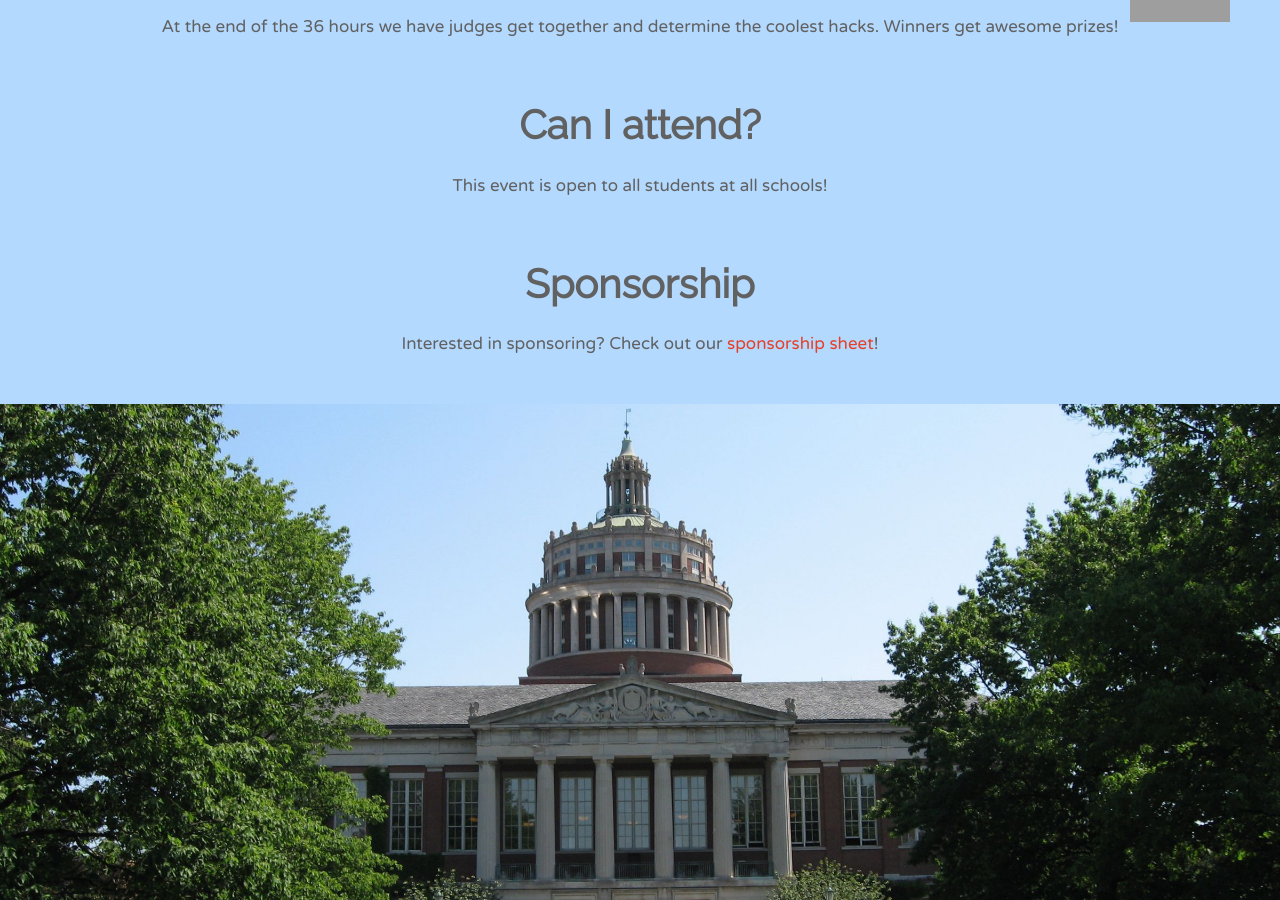
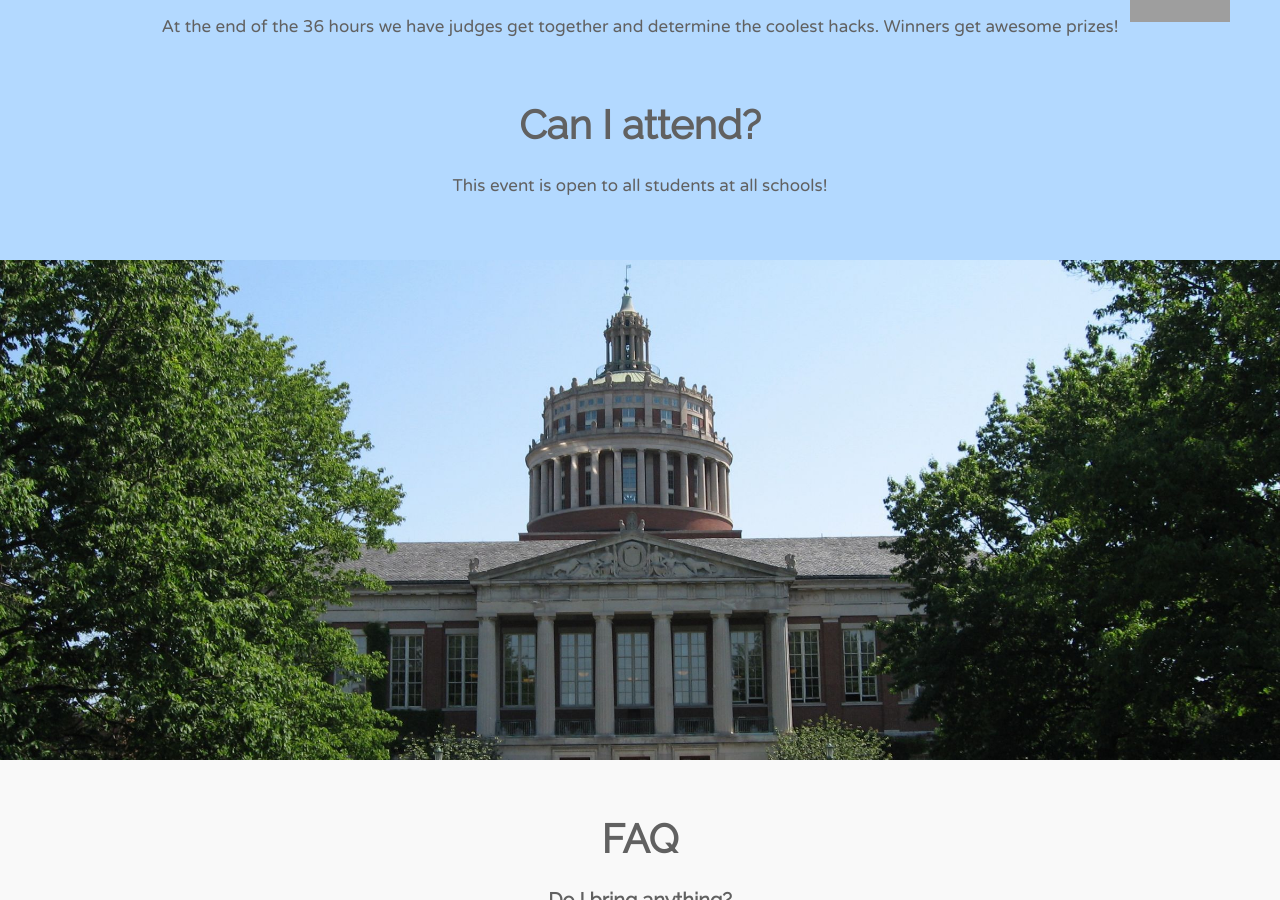
Before and after one commit to RocHack/rochack.org, a Jekyll site: the page dandyhacks/hackathon.html, which Jekyll copies as it is, in a window 1280 px wide and 900 px high, scrolled down 1545 px. Built offline with Jekyll 4.4.1, drawn with Linux system fonts in a browser that asks for light colours; some of the changed text lies outside the part shown; grey boxes are pictures that could not be loaded.

Commit message:
sponsorship letter fix

```diff
--- a/dandyhacks/hackathon.html
+++ b/dandyhacks/hackathon.html
@@ -84,8 +84,11 @@
                 </div>
                 -->
                 <div class="container-about">
+<!--
                     <h1> Sponsorship </h1>
                     <p> Interested in sponsoring? Check out our <a href="SponsorshipLetter.pdf" target="_blank">sponsorship sheet</a>! </p>
+
+-->
                 </div>
             </div>
         </div>
@@ -494,9 +497,11 @@
 			<div class="contents">
 				<div class="container-sponsors">
 				<p> Error 404: Sponsors not found! </p>
-				<h1> We are looking for sponsors! </h1>
+				<!--<h1> We are looking for sponsors! </h1> -->
 				<p> Our last hackathon saw around 250 talented students from many different universities. We will provide a spacious venue and tables for your company to showcase swag (students love it!). You will have an opportunity to give a talk, lead a workshop, and recruit directly from the most talented engineering students.</p>
-				<p> Interested? Check out our <a href="SponsorshipLetter.pdf" target="_blank">sponsorship sheet</a>! </p>
+				<!--
+<p> Interested? Check out our <a href="SponsorshipLetter.pdf" target="_blank">sponsorship sheet</a>! </p>
+-->
 				</div>
 			</div>
 		</div>
```
Also changed, not shown: 2 other files.
